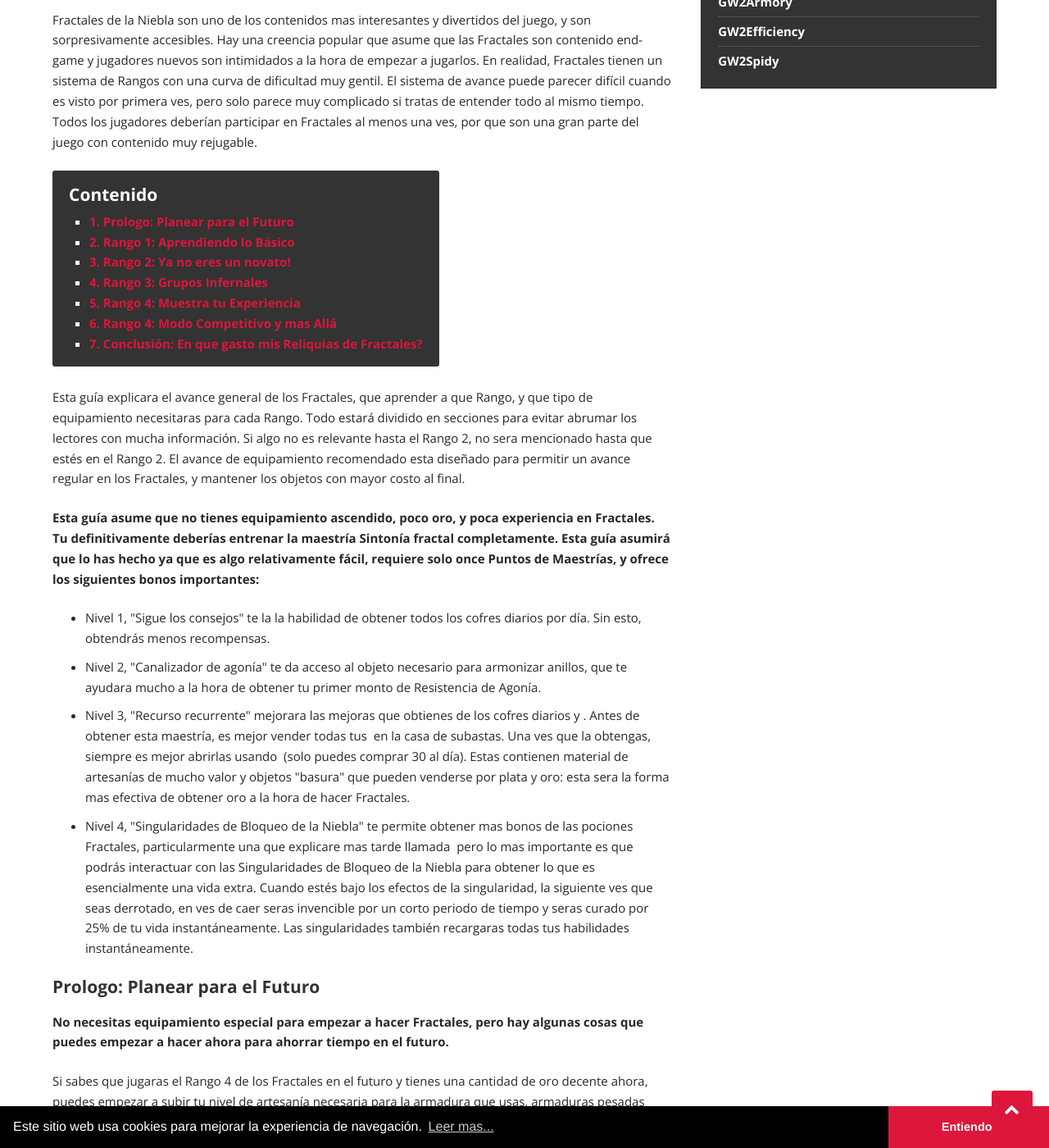
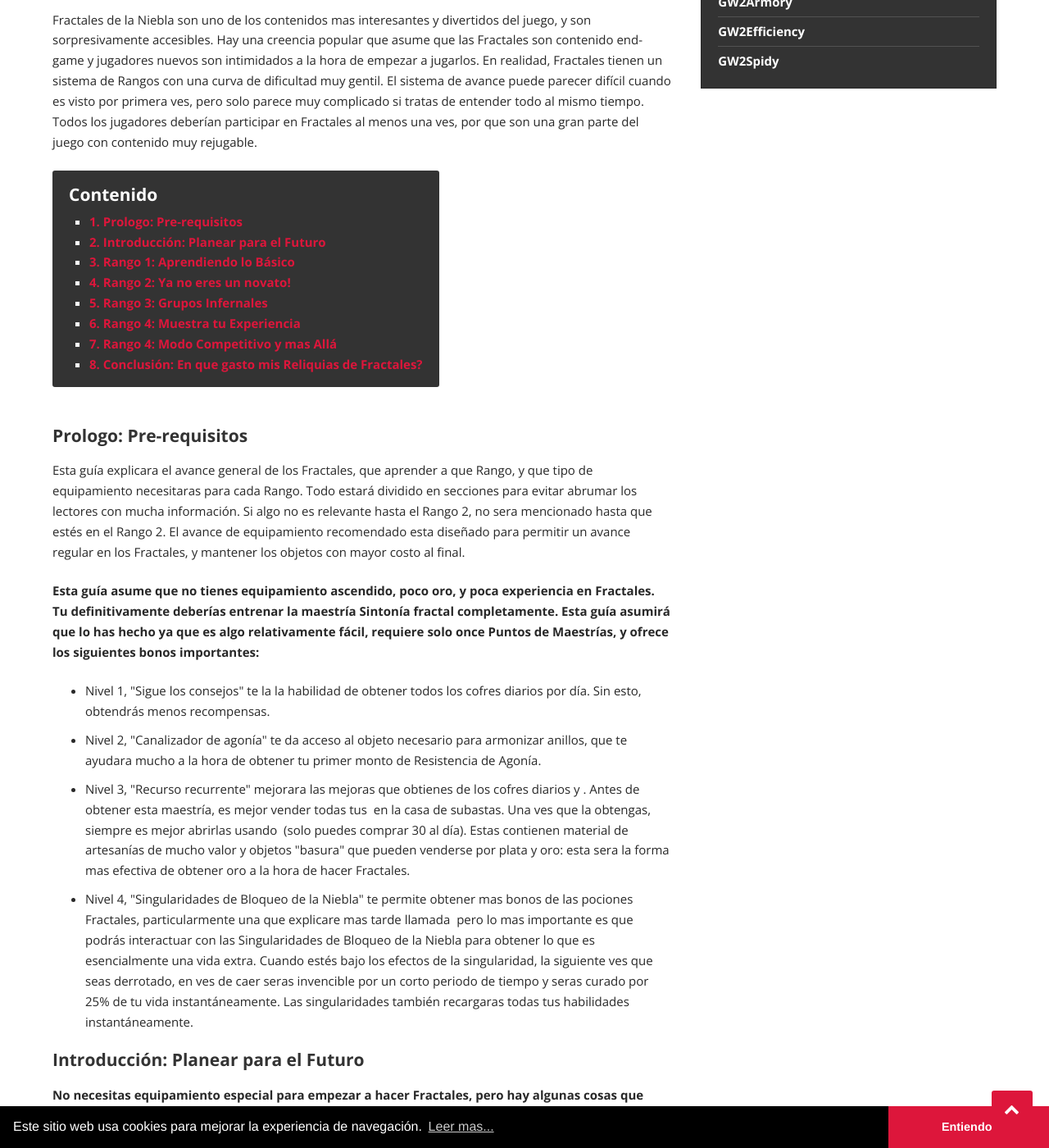
Before and after one commit to ACast59/GW2Guias, a Jekyll site: the page built from _posts/2018-09-07-fractales-de-la-niebla-para-principiantes.md, in a window 1280 px wide and 1400 px high, scrolled down 1025 px. Shown: the whole window at 82% size. Built offline with Jekyll 4.4.1, drawn with Linux system fonts in a browser that asks for light colours; a script that is not in the unit is left out; comment, search, counter and statistics services are not loaded.

Commit message:
Update 2018-09-07-fractales-de-la-niebla-para-principiantes.md

```diff
--- a/_posts/2018-09-07-fractales-de-la-niebla-para-principiantes.md
+++ b/_posts/2018-09-07-fractales-de-la-niebla-para-principiantes.md
@@ -5,23 +5,26 @@ date:       2018-09-07 20:19:00 -0400
 thumbnail:  /assets/img/entradas/guias/guia-completa-fractales-de-la-niebla-para-principiantes_thumbnail.jpg
 image:      /assets/img/entradas/guias/guia-completa-fractales-de-la-niebla-para-principiantes.jpg
 category:   Guias
-tags:       [Fractals, Artesanias]
+tags:       [Fractals]
 ---
 
-<p style="display:inline-block;">Fractales de la Niebla son uno de los contenidos mas interesantes y divertidos del juego, y son sorpresivamente accesibles. Hay una creencia popular que asume que las Fractales son contenido end-game y jugadores nuevos son intimidados a la hora de empezar a jugarlos. En realidad, Fractales tienen un sistema de Rangos con una curva de dificultad muy gentil. El sistema de avance puede parecer difícil cuando es visto por primera ves, pero solo parece muy complicado si tratas de entender todo al mismo tiempo. Todos los jugadores deberían participar en Fractales al menos una ves, por que son una gran parte del juego con contenido muy rejugable.</p>
+<p>Fractales de la Niebla son uno de los contenidos mas interesantes y divertidos del juego, y son sorpresivamente accesibles. Hay una creencia popular que asume que las Fractales son contenido end-game y jugadores nuevos son intimidados a la hora de empezar a jugarlos. En realidad, Fractales tienen un sistema de Rangos con una curva de dificultad muy gentil. El sistema de avance puede parecer difícil cuando es visto por primera ves, pero solo parece muy complicado si tratas de entender todo al mismo tiempo. Todos los jugadores deberían participar en Fractales al menos una ves, por que son una gran parte del juego con contenido muy rejugable.</p>
 
 <div class="quick-links">
   <h3>Contenido</h3>
   <ul>
-    <li><a href="#parte-1">1. Prologo: Planear para el Futuro</a></li>
-    <li><a href="#parte-2">2. Rango 1: Aprendiendo lo Básico</a></li>
-    <li><a href="#parte-3">3. Rango 2: Ya no eres un novato!</a></li>
-    <li><a href="#parte-4">4. Rango 3: Grupos Infernales</a></li>
-    <li><a href="#parte-5">5. Rango 4: Muestra tu Experiencia</a></li>
-    <li><a href="#parte-6">6. Rango 4: Modo Competitivo y mas Allá</a></li>
-    <li><a href="#parte-7">7. Conclusión: En que gasto mis Reliquias de Fractales?</a></li>
+    <li><a href="#parte-1">1. Prologo: Pre-requisitos</a></li>
+    <li><a href="#parte-2">2. Introducción: Planear para el Futuro</a></li>
+    <li><a href="#parte-3">3. Rango 1: Aprendiendo lo Básico</a></li>
+    <li><a href="#parte-4">4. Rango 2: Ya no eres un novato!</a></li>
+    <li><a href="#parte-5">5. Rango 3: Grupos Infernales</a></li>
+    <li><a href="#parte-6">6. Rango 4: Muestra tu Experiencia</a></li>
+    <li><a href="#parte-7">7. Rango 4: Modo Competitivo y mas Allá</a></li>
+    <li><a href="#parte-8">8. Conclusión: En que gasto mis Reliquias de Fractales?</a></li>
   </ul>
 </div>
+
+<h3 id="parte-1">Prologo: Pre-requisitos</h3>
 
 <p>Esta guía explicara el avance general de los Fractales, que aprender a que Rango, y que tipo de equipamiento necesitaras para cada Rango. Todo estará dividido en secciones para evitar abrumar los lectores con mucha información. Si algo no es relevante hasta el Rango 2, no sera mencionado hasta que estés en el Rango 2. El avance de equipamiento recomendado esta diseñado para permitir un avance regular en los Fractales, y mantener los objetos con mayor costo al final.</p>
 
@@ -37,7 +40,7 @@ tags:       [Fractals, Artesanias]
   <li>Nivel 4, "Singularidades de Bloqueo de la Niebla" te permite obtener mas bonos de las pociones Fractales, particularmente una que explicare mas tarde llamada <span class="embed-link"><span data-armory-embed="items" data-armory-ids="70596" data-armory-inline-text="wiki" data-armory-size="24"></span></span> pero lo mas importante es que podrás interactuar con las Singularidades de Bloqueo de la Niebla para obtener lo que es esencialmente una vida extra. Cuando estés bajo los efectos de la singularidad, la siguiente ves que seas derrotado, en ves de caer seras invencible por un corto periodo de tiempo y seras curado por 25% de tu vida instantáneamente. Las singularidades también recargaras todas tus habilidades instantáneamente.</li>
 </ul>
 
-<h3 id="parte-1">Prologo: Planear para el Futuro</h3>
+<h3 id="parte-2">Introducción: Planear para el Futuro</h3>
 
 <p><strong>No necesitas equipamiento especial para empezar a hacer Fractales, pero hay algunas cosas que puedes empezar a hacer ahora para ahorrar tiempo en el futuro.</strong></p>
 
@@ -51,7 +54,7 @@ tags:       [Fractals, Artesanias]
 
 <p>Hay muchas formas de adquirir equipamiento ascendido, pero describir en detalle todas las formas de obtenerlos duplicaría el tamaño de esta guía. Están las Colecciones de Especializaciones, Caballero de la Espina, PvP y WvW. Habiendo dicho esto, esta guía asumirá que eres un jugador PvE exclusivo y te enfocas en equipamiento que puedes obtener de esta manera.</p>
 
-<h3 id="parte-2">Rango 1: Aprendiendo lo Básico</h3>
+<h3 id="parte-3">Rango 1: Aprendiendo lo Básico</h3>
 
 <p>Puedes empezar por el Rango 1 de Fractales, no tienen ningún requerimiento especial y equipamiento exótico sera suficiente. Cuando te unas a un grupo haz claro que eres principiante, pero en la mayoría de los casos esto es asumido cuando buscas hacer Fractales de Rango 1.</p>
 
@@ -77,7 +80,7 @@ tags:       [Fractals, Artesanias]
 
 <p>En los Fractales de la Niebla tienes algo llamado "Nivel de Fractales personal". Esto incrementa por 1 nivel cada ves que juegas un Fractal del mismo nivel o mayor al tuyo. Tus recompensas en todos los Fractales mejoran a medida que tu nivel personal incrementa, pero el Nivel de Fractales personal no te permite jugar Fractales de nivel alto sin protección. Para eso tenemos la Resistencia a la Agonía.</p>
 
-<h3 id="parte-3">Rango 2: Ya no eres un novato!</h3>
+<h3 id="parte-4">Rango 2: Ya no eres un novato!</h3>
 
 <p>Bienvenido al Rango 2! Ademas de mas altos niveles de Agonía, también empezaras a jugar con las Singularidades de Bloqueo de la Niebla. Estos son mecánicas que alteraran dramáticamente la dificulta de un Fractal. Cada Fractal de Rango 2 tendrá una "Inestabilidad" activa. Querrás aprenderte las mecánicas de los encuentros con jefes y mecánicas generales, por que estas Inestabilidades harán que sean mas difíciles de seguir.</p>
 
@@ -103,7 +106,7 @@ tags:       [Fractals, Artesanias]
 
 <p>Asegúrate de leer nuestra guía acerca de <a href="/guias/armonizacion-e-infusion-de-equipamiento/">Como Infundir anillos y objetos de espalda</a> si aun no tienes los materiales necesarios para crear equipamiento ascendido.</p>
 
-<h3 id="parte-4">Rango 3: Grupos Infernales</h3>
+<h3 id="parte-5">Rango 3: Grupos Infernales</h3>
 
 <p>Felicitaciones al haber terminado el Rango 2! Ahora viene lo peor de los Fractales. No solo la Resistencia a la Agonía es cara aquí, no hay razón alguna para hacer Rango 3 a menos que trates de llegar al Rango 4. Esto significa que frecuentemente estarás en grupos con jugadores sin experiencia, jugadores que han sido cargados o ignoran mecánicas. Por suerte, tu has estado prestando atención y practicando antes de llegar a este punto, así que no seras una carga para tu grupo. En el Rango 3 tendrás que lidiar no con una Inestabilidad sino dos de ellas al mismo tiempo en cada nivel. También hay otro Fractal Recomendado Diario, dejando tu lista de diarias a hacer en seis Fractales en total.</p>
 
@@ -115,7 +118,7 @@ tags:       [Fractals, Artesanias]
 
 <p>La pechera es la pieza mas cara y consumirá la mayor cantidad de recursos que solo pueden obtenerse diariamente, así que es recomendado que lo guardes para el final. Cada pieza que obtengas te ayudara a alcanzar el Rango 4 mas y mas. Cuando tengas las 5 piezas con <span class="embed-link"><span data-armory-embed="items" data-armory-ids="49432" data-armory-inline-text="wiki" data-armory-size="24"></span></span> podrás llegar al final!</p>
 
-<h3 id="parte-5">Rango 4: Muestra tu Experiencia</h3>
+<h3 id="parte-6">Rango 4: Muestra tu Experiencia</h3>
 
 <p>Bienvenido al Rango 4! Aquí, grupos frecuentemente estarán compuestos de jugadores experimentados completando sus diarias. Tendrás que lidiar con tres Inestabilidades en este rango. Grupos también esperaran que estés bajo los efectos de las Pociones de Fractales grandes (<span class="embed-link"><span data-armory-embed="items" data-armory-ids="71659" data-armory-inline-text="wiki" data-armory-size="24"></span></span>, <span class="embed-link"><span data-armory-embed="items" data-armory-ids="76150" data-armory-inline-text="wiki" data-armory-size="24"></span></span> y <span class="embed-link"><span data-armory-embed="items" data-armory-ids="75427" data-armory-inline-text="wiki" data-armory-size="24"></span></span>), grupos en el buscador con la palabra "pots" en su titulo se refieren a esto. Guarda las que obtienes al hacer los Fractales Recomendados Diarios para los del siguiente día. No hay misiones de Fractales de Rango 4 disponibles.</p>
 
@@ -123,7 +126,7 @@ tags:       [Fractals, Artesanias]
 
 <p>Misiones diarias de Rango 4 son una excelente fuente de oro (aproximadamente 20 Oro al día si vendes los materiales de las encripciones), y frecuentemente recibirás loot de materiales necesarios para crear equipamiento ascendido (Cajas de Armaduras y Armas ascendidas son aun mas frecuentes en cofres de Rango 4). Obtendrás muchos materiales de los Fractales, esto hará que equipar tus otros personajes sea mas fácil. Obtener los últimos 15 Resistencia a la Agonía para dejar de usar la <span class="embed-link"><span data-armory-embed="items" data-armory-ids="70596" data-armory-inline-text="wiki" data-armory-size="24"></span></span> sera muy simple. Puedes obtener otros 9 Resistencia a la Agonía al crear tu pechera, pero esos últimos 6 Resistencia a la Agonía tendrán que venir de tu arma ascendida o cambiar 6 de tus <span class="embed-link"><span data-armory-embed="items" data-armory-ids="49432" data-armory-inline-text="wiki" data-armory-size="24"></span></span> por <span class="embed-link"><span data-armory-embed="items" data-armory-ids="49433" data-armory-inline-text="wiki" data-armory-size="24"></span></span>. Estas son el doble de caras así que elige con cuidado.</p>
 
-<h3 id="parte-6">Rango 4: Modo Competitivo y mas Allá</h3>
+<h3 id="parte-7">Rango 4: Modo Competitivo y mas Allá</h3>
 
 <p>Una ves que estés completamente equipado, tienes toda tu Resistencia a la Agonía, sabes como manejar todas las Inestabilidades y las mecánicas, podrás entrar en el Modo Competitivo. Estos Fractales son versiones intensas del Nivel 99 y Nivel 100. No están diseñadas para jugadores sensibles. Estos Fractales son básicamente Raids de 5 personas, y a diferencia de Raids regulares aquí tendrás que lidiar con las Inestabilidades. Habiendo dicho esto, Fractales Competitivas agregan otra recompensa diaria y vienen con objetos de prestigio como las Infusiones Celestiales, también otorgan 2 <span class="embed-link"><span data-armory-embed="items" data-armory-ids="73834" data-armory-inline-text="wiki" data-armory-size="24"></span></span> adicionales.</p>
 
@@ -131,7 +134,7 @@ tags:       [Fractals, Artesanias]
 
 <p>Es recomendado hacer estos Fractales con un clan o amigos con chat de voz, y definitivamente aprendete las mecánicas. Cada encuentro en el Modo Competitivo es mucho mas difícil que su contra-parte en dificultad normal. Una sola <span class="embed-link"><span data-armory-embed="items" data-armory-ids="81743" data-armory-inline-text="wiki" data-armory-size="24"></span></span> puede ayudarte a la hora de conseguir grupos rápidamente, y al obtenerla puedes considerarte un experto en los Fractales de la Niebla.</p>
 
-<h3 id="parte-7">Conclusión: En que gasto mis Reliquias de Fractales?</h3>
+<h3 id="parte-8">Conclusión: En que gasto mis Reliquias de Fractales?</h3>
 
 <p>Aparte de obtener oro, materiales, y equipamiento ascendido, Fractales te otorgan muchas <a href="https://wiki-es.guildwars2.com/wiki/Reliquia_fractal" title="Reliquia fractal prístina" class="embed-link"><img alt="Reliquia fractal prístina" src="Pristine_Fractal_Relic.png" width="25" height="25" /></a> <a href="https://wiki-es.guildwars2.com/wiki/Reliquia_fractal" title="gw2:Reliquia fractal">Reliquia Fractal Prístina</a> (y Reliquia Fractal regulares). Recomendaría solo gastarlas en las cosas mencionadas en la guía hasta que llegues al Nivel Personal 100. Una ves que hagas eso, hay muchas cosas que puedes comprar:</p>
 
```
